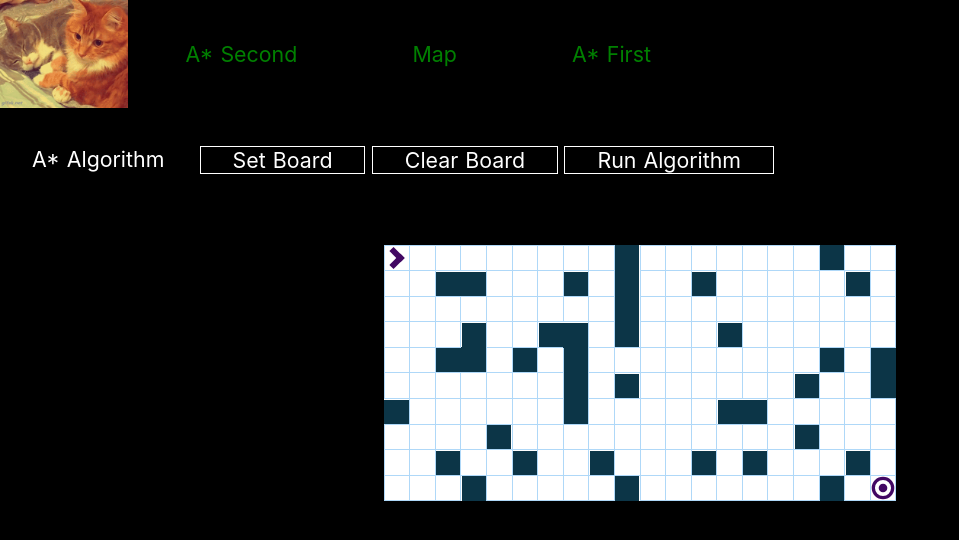
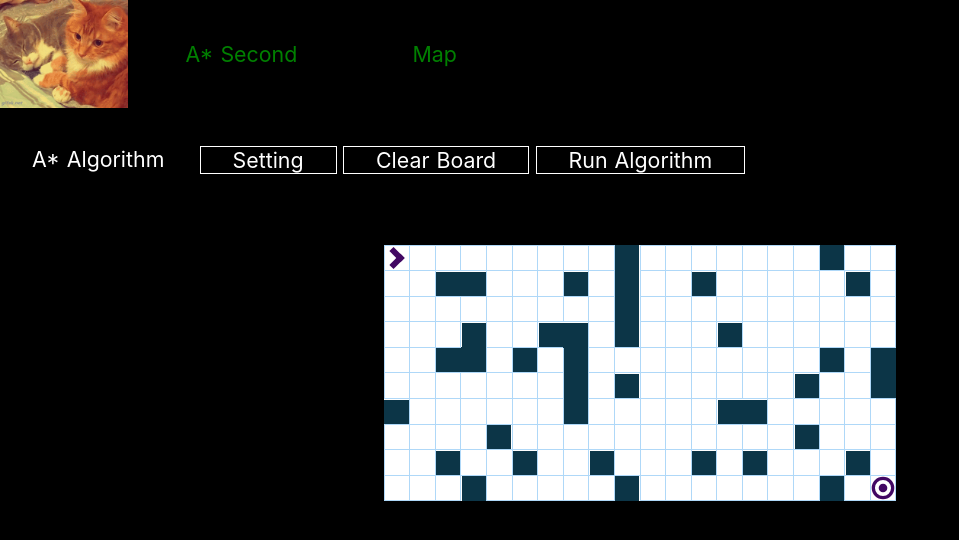
Before and after one commit to GniteDai/GD-Test, a Nuxt app: page / in a window 1280 px wide. Shown: the top 540 px of the page, without its empty margins (0-959 px from the left). Built offline with nearby package versions, Linux system fonts and the light colour scheme.

Commit message:
update ui text

```diff
--- a/components/algorithm/Astar/index.vue
+++ b/components/algorithm/Astar/index.vue
@@ -2,7 +2,7 @@
   <div class="outer">
     <div class="button-panel panel-title">
       <div class="button-padding">A* Algorithm</div>
-      <div class="button-padding button-size-board" @click="reSize=!reSize" :class="{'button-isRun' : reSize}">Set Board</div>
+      <div class="button-padding button-size-board" @click="reSize=!reSize" :class="{'button-isRun' : reSize}">Setting</div>
       <div class="button-padding button-clear-board" @click="clearBoard">Clear Board</div>
       <div class="button-padding button-runAlgorithm-board" @click="runAlgorithm">Run Algorithm</div>
     </div>
--- a/components/header.vue
+++ b/components/header.vue
@@ -19,10 +19,6 @@ export default {
         {
           title: "Map",
           href: 'map'
-        },
-        {
-          title: "A* First",
-          href: 'A*ByMe'
         }
       ]
     }
```
